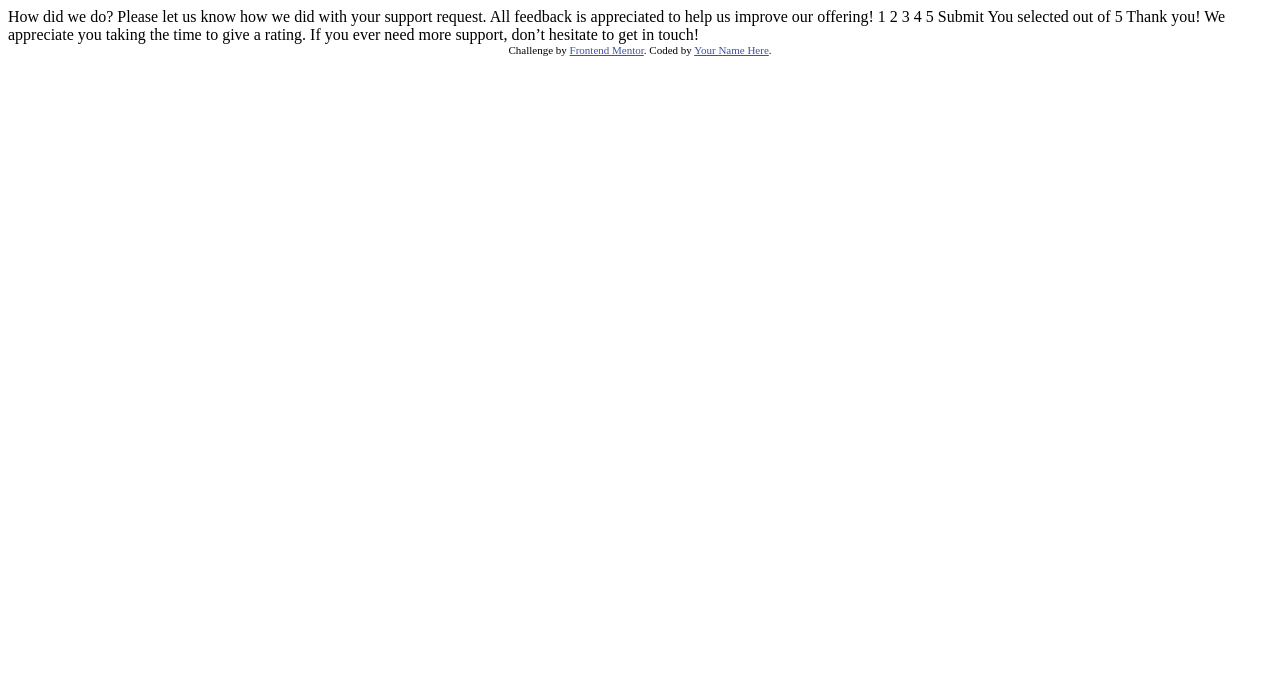
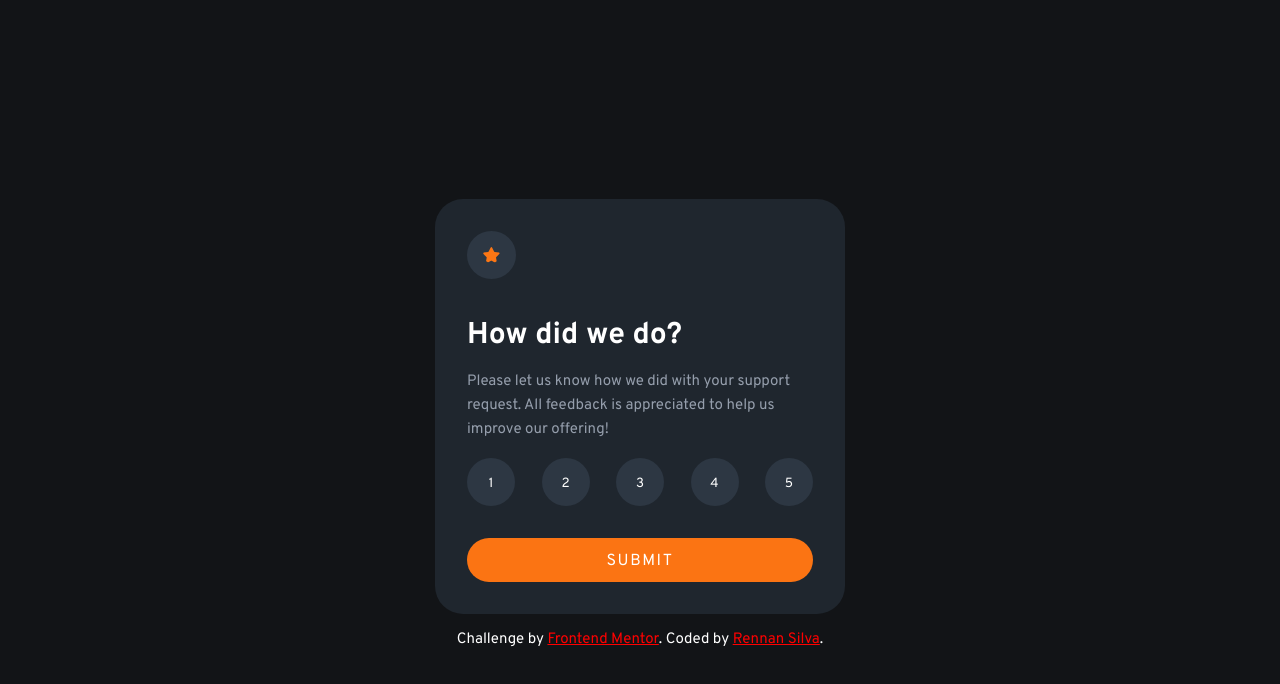
Before and after one commit to Rennan20/interactive-rating, a plain HTML site: page index.html in a window 1280 px wide. Drawn offline with Linux system fonts and the light colour scheme.

Commit message:
final commit

```diff
--- a/index.html
+++ b/index.html
@@ -1,49 +1,65 @@
 <!DOCTYPE html>
 <html lang="en">
   <head>
-  <meta charset="UTF-8">
-  <meta name="viewport" content="width=device-width, initial-scale=1.0"> <!-- displays site properly based on user's device -->
+    <meta charset="UTF-8" />
+    <meta name="viewport" content="width=device-width, initial-scale=1.0" />
+    <!-- displays site properly based on user's device -->
 
-  <link rel="icon" type="image/png" sizes="32x32" href="./images/favicon-32x32.png">
+    <link rel="stylesheet" type="text/css" href="styles.css" />
+    <link
+      rel="icon"
+      type="image/png"
+      sizes="32x32"
+      href="./images/favicon-32x32.png"
+    />
 
     <title>Frontend Mentor | Interactive rating component</title>
-
-  <!-- Feel free to remove these styles or customise in your own stylesheet 👍 -->
-  <style>
-    .attribution { font-size: 11px; text-align: center; }
-    .attribution a { color: hsl(228, 45%, 44%); }
-  </style>
   </head>
   <body>
-
     <!-- Rating state start -->
 
-  How did we do?
-
-  Please let us know how we did with your support request. All feedback is appreciated
-  to help us improve our offering!
-
-  1 2 3 4 5
-
-  Submit
-
+    <div class="main-content">
+      <img src="./images/icon-star.svg" alt="icon-star" />
+      <h1>How did we do?</h1>
+      <p>
+        Please let us know how we did with your support request. All feedback is
+        appreciated to help us improve our offering!
+      </p>
+      <ul>
+        <li><button class="btn">1</button></li>
+        <li><button class="btn">2</button></li>
+        <li><button class="btn">3</button></li>
+        <li><button class="btn">4</button></li>
+        <li><button class="btn">5</button></li>
+      </ul>
+      <button class="submit" id="btn-submit">Submit</button>
+    </div>
     <!-- Rating state end -->
-
     <!-- Thank you state start -->
 
-  You selected <!-- Add rating here --> out of 5
-
-  Thank you!
-
-  We appreciate you taking the time to give a rating. If you ever need more support,
-  don’t hesitate to get in touch!
-
+    <div class="thanks hidden">
+      <img src="./images/illustration-thank-you.svg" alt="thanks" />
+      <p class="info">
+        You selected
+        <span id="rating">none</span>
+        out of 5
+      </p>
+      <h2>Thank you!</h2>
+      <p>
+        We appreciate you taking the time to give a rating. If you ever need
+        more support, don’t hesitate to get in touch!
+      </p>
+      <button class="submit" id="rate">Rate Again</button>
+    </div>
     <!-- Thank you state end -->
 
-
     <div class="attribution">
-    Challenge by <a href="https://www.frontendmentor.io?ref=challenge" target="_blank">Frontend Mentor</a>.
-    Coded by <a href="#">Your Name Here</a>.
+      Challenge by
+      <a href="https://www.frontendmentor.io?ref=challenge" target="_blank"
+        >Frontend Mentor</a
+      >. Coded by
+      <a href="https://rennan20.github.io/meu-portfolio/">Rennan Silva</a>.
     </div>
+    <script src="./index.js"></script>
   </body>
 </html>
--- /dev/null
+++ b/index.js
@@ -0,0 +1,31 @@
+const main = document.querySelector(".main-content");
+const thanksContent = document.querySelector(".thanks");
+const submitButton = document.getElementById("btn-submit");
+const rate = document.getElementById("rate");
+const rating = document.getElementById("rating");
+const rates = document.querySelectorAll(".btn");
+
+submitButton.addEventListener("click", () => {
+  thanksContent.classList.remove("hidden");
+  main.style.display = "none";
+});
+
+rate.addEventListener("click", () => {
+  thanksContent.classList.add("hidden");
+  main.style.display = "block";
+});
+
+rates.forEach((rate) => {
+  rate.addEventListener("click", () => {
+    if (rating.innerHTML === "none") {
+      rating.innerHTML = rate.innerHTML;
+    } else {
+      rating.innerHTML = "none";
+    }
+  });
+});
+rate.addEventListener("click", () => {
+  thanksContent.classList.add("hidden");
+  main.style.display = "block";
+  rating.innerHTML = "none";
+});
--- /dev/null
+++ b/styles.css
@@ -0,0 +1,163 @@
+/* ### Primary
+
+- Orange: hsl(25, 97%, 53%)
+
+### Neutral
+
+- White: hsl(0, 0%, 100%)
+- Light Grey: hsl(217, 12%, 63%)
+- Medium Grey: hsl(216, 12%, 54%)
+- Dark Blue: hsl(213, 19%, 18%)
+- Very Dark Blue: hsl(216, 12%, 8%)
+
+- Weights: 400, 700 */
+
+@import url("https://fonts.googleapis.com/css2?family=Overpass:wght@400;700&display=swap");
+* {
+  margin: 0;
+  padding: 0;
+  box-sizing: border-box;
+}
+
+ul {
+  list-style-type: none;
+}
+
+body {
+  overflow: hidden;
+  font-family: "Overpass", sans-serif;
+  font-size: 15px;
+  background-color: hsl(216, 12%, 8%);
+  margin: 1.5rem;
+  display: flex;
+  flex-direction: column;
+  justify-content: center;
+  align-items: center;
+  min-height: 100vh;
+}
+
+button {
+  font-family: inherit;
+}
+
+p {
+  line-height: 1.6;
+}
+
+.main-content,
+.thanks {
+  background-color: hsl(213, 19%, 15%);
+  padding: 2rem;
+  border-radius: 1.75rem;
+  max-width: 410px;
+  height: 415px;
+}
+
+.main-content img {
+  background-color: hsl(213, 20%, 22%);
+  padding: 1rem;
+  border-radius: 50%;
+}
+
+.main-content h1 {
+  color: #fff;
+  margin: 2rem 0 1rem;
+}
+
+.main-content p {
+  color: hsl(217, 12%, 63%);
+  margin-bottom: 1rem;
+}
+
+.main-content ul {
+  display: flex;
+  flex-wrap: wrap;
+  align-items: center;
+  justify-content: space-between;
+  margin-bottom: 2rem;
+}
+
+.main-content ul li button {
+  width: 3rem;
+  height: 3rem;
+  border-radius: 50%;
+  border: none;
+  background-color: hsl(213, 20%, 22%);
+  color: #fff;
+  padding-top: 0.2rem;
+  cursor: pointer;
+  transition: 0.3s;
+}
+
+.main-content ul li button:hover {
+  background-color: hsl(25, 97%, 53%);
+}
+
+.main-content ul li button:focus {
+  background-color: hsl(217, 12%, 63%);
+}
+
+.submit {
+  background-color: hsl(25, 97%, 53%);
+  color: #fff;
+  font-size: 1rem;
+  width: 100%;
+  padding: 0.8rem 0 0.7rem;
+  border: none;
+  border-radius: 2rem;
+  text-transform: uppercase;
+  letter-spacing: 0.1rem;
+  cursor: pointer;
+  transition: 0.3s;
+}
+
+.submit:hover {
+  background-color: #fff;
+  color: hsl(25, 97%, 53%);
+}
+
+.thanks {
+  display: flex;
+  flex-direction: column;
+  align-items: center;
+  justify-content: center;
+  text-align: center;
+}
+
+.thanks img {
+  display: block;
+  margin: 0 auto 2rem;
+}
+
+.thanks .info {
+  background-color: hsl(213, 20%, 22%);
+  border-radius: 2rem;
+  color: hsl(25, 97%, 53%);
+  padding: 0.2rem 1rem 0.2rem 1rem;
+  font-size: 0.9rem;
+  margin-bottom: 2rem;
+}
+
+.thanks h2 {
+  color: #fff;
+  margin-bottom: 1rem;
+}
+
+.thanks p {
+  color: hsl(217, 12%, 63%);
+  margin-bottom: 2rem;
+}
+
+.hidden {
+  display: none;
+}
+
+.attribution {
+  margin-top: 1rem;
+  font-size: 15px;
+  color: #fff;
+}
+
+.attribution a {
+  color: red;
+}
```
Also changed, not shown: 2 other files. Lines whose indentation alone changed are shown as unchanged.
